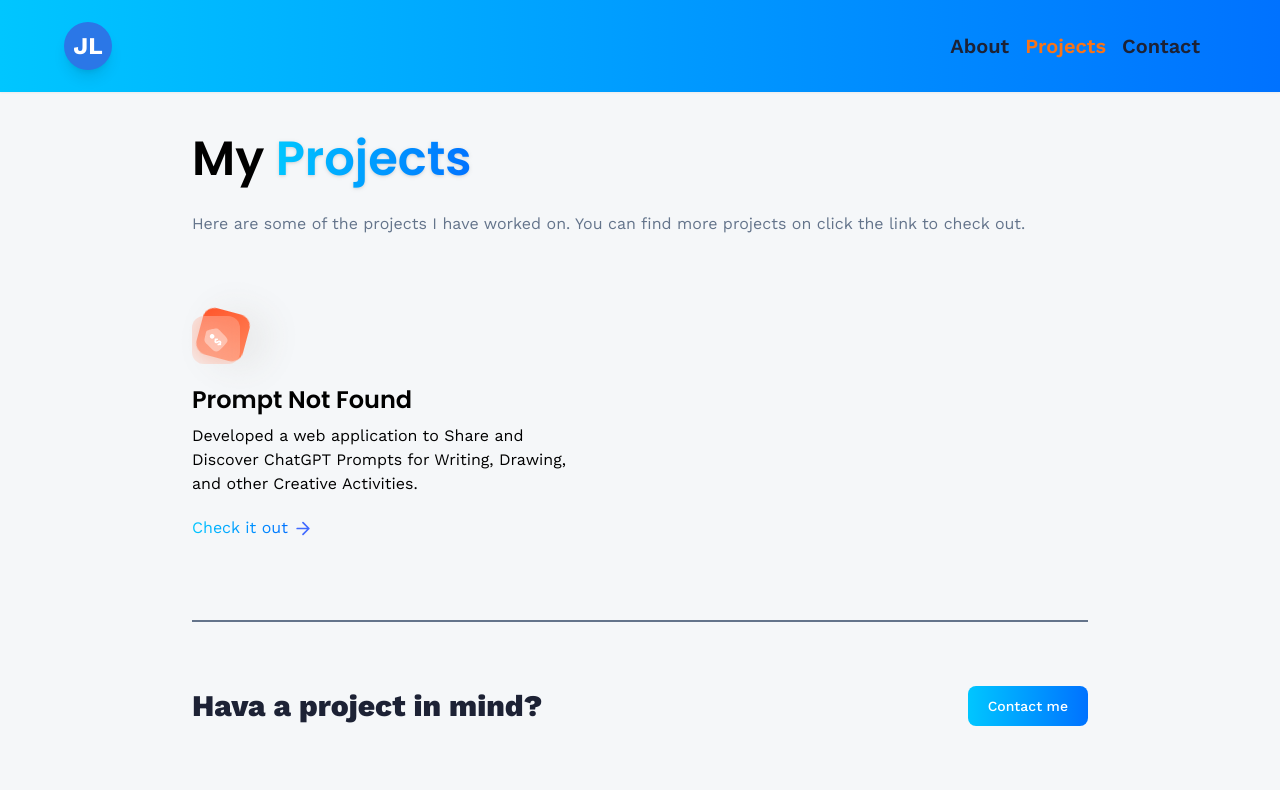
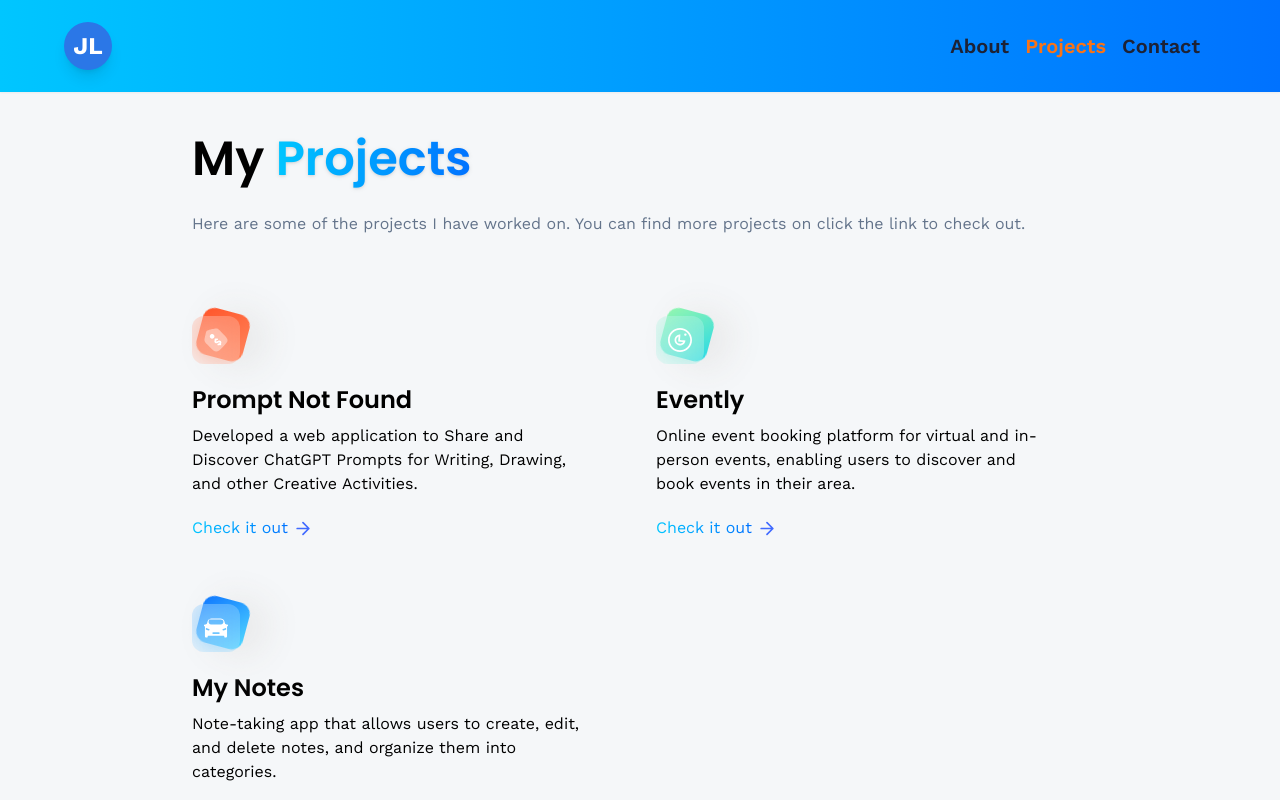
Before and after one commit to jishen027/3d_portfolio, a React (Vite) app: page /3d_portfolio/projects in a window 1280 px wide. Shown: the top 800 px of the page. Built offline with nearby package versions, Linux system fonts and the light colour scheme; the HTML template or start-up script is replaced by a standard one.

Commit message:
Update project list in constants/index.js

```diff
--- a/src/constants/index.js
+++ b/src/constants/index.js
@@ -202,18 +202,18 @@ export const projects = [
     description: 'Developed a web application to Share and Discover ChatGPT Prompts for Writing, Drawing, and other Creative Activities.',
     link: 'https://www.promptnotfound.com/',
   },
-  // {
-  //   iconUrl: threads,
-  //   theme: 'btn-back-green',
-  //   name: 'Virtual Public Consultation',
-  //   description: 'Created a 24/7 accessible online platform for community planning consultations, enhancing user engagement through an interactive interface and real-time features.',
-  //   link: 'https://virtualconsultation.the360expo.com/',
-  // },
-  // {
-  //   iconUrl: car,
-  //   theme: 'btn-back-blue',
-  //   name: 'Vantage Touchscreen',
-  //   description: 'Developed an interactive touchscreen system for sales centers, integrating CGI content like 360 tours and site plans, significantly improving customer experience and interaction.',
-  //   link: 'https://www.vantage.eyesiteview.uk/frontend/testsite',
-  // },
+  {
+    iconUrl: threads,
+    theme: 'btn-back-green',
+    name: 'Evently',
+    description: 'Online event booking platform for virtual and in-person events, enabling users to discover and book events in their area.',
+    link: 'https://evently-gold-tau.vercel.app/',
+  },
+  {
+    iconUrl: car,
+    theme: 'btn-back-blue',
+    name: 'My Notes',
+    description: 'Note-taking app that allows users to create, edit, and delete notes, and organize them into categories.',
+    link: 'https://jishen027.github.io/my-notes/',
+  },
 ];
```
